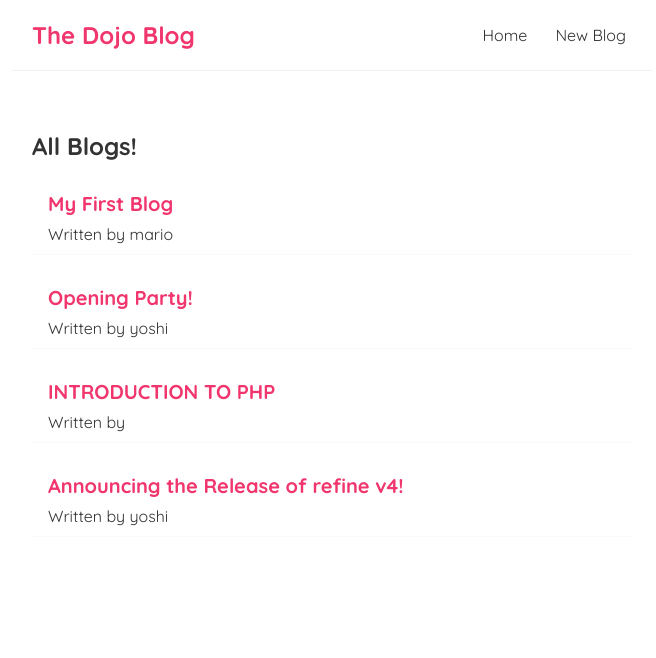
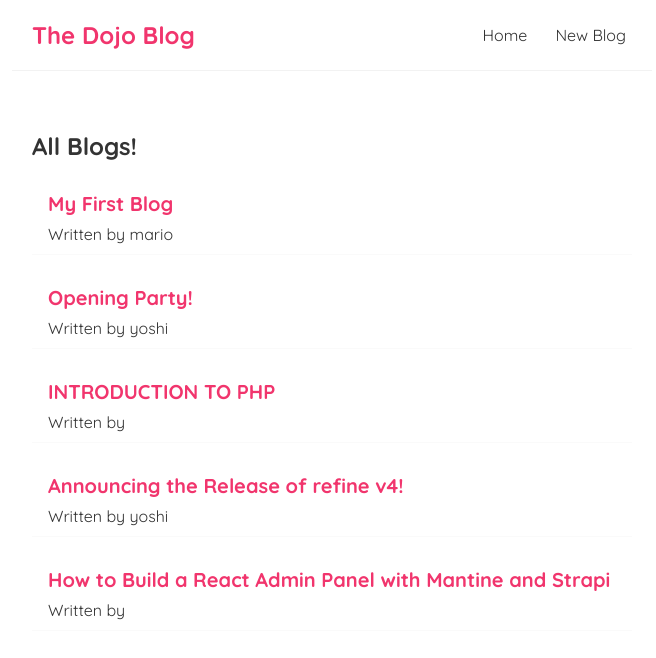
Before and after one commit to lloydobligado/the-dojo-blog, a React (Vite) app: page / in a window 1280 px wide. Shown: the top 658 px of the page, without its empty margins (308-964 px from the left). Built offline with nearby package versions, Linux system fonts and the light colour scheme; data requests are answered from the project's data file.

Commit message:
Programmatic redirect

```diff
--- a/src/components/create.jsx
+++ b/src/components/create.jsx
@@ -1,10 +1,12 @@
 import React, { useState } from 'react'
+import { useHistory } from 'react-router-dom'
 
 const Create = () => {
   const [title, setTitle] = useState('')
   const [body, setBody] = useState('')
   const [author, setAuthor] = useState('')
   const [isPending, setIsPending] = useState(false)
+  const history = useHistory();
 
   const handleSubmit = (e) => {
     e.preventDefault()
@@ -24,6 +26,7 @@ const Create = () => {
         if (response.ok) {
           console.log('new blog added');
           setIsPending(false)
+          history.push('/')
         } else {
           throw new Error('Failed to add new blog');
         }
--- a/src/data/db.json
+++ b/src/data/db.json
@@ -23,6 +23,12 @@
       "author": "yoshi",
       "body": "This release includes several new features that are designed to enhance the developer experience.",
       "id": 5
+    },
+    {
+      "title": "How to Build a React Admin Panel with Mantine and Strapi",
+      "author": "",
+      "body": "We'll be building a simple React Admin Panel with refine and Mantine using Strapi as a backend service.",
+      "id": 6
     }
   ]
 }
```
